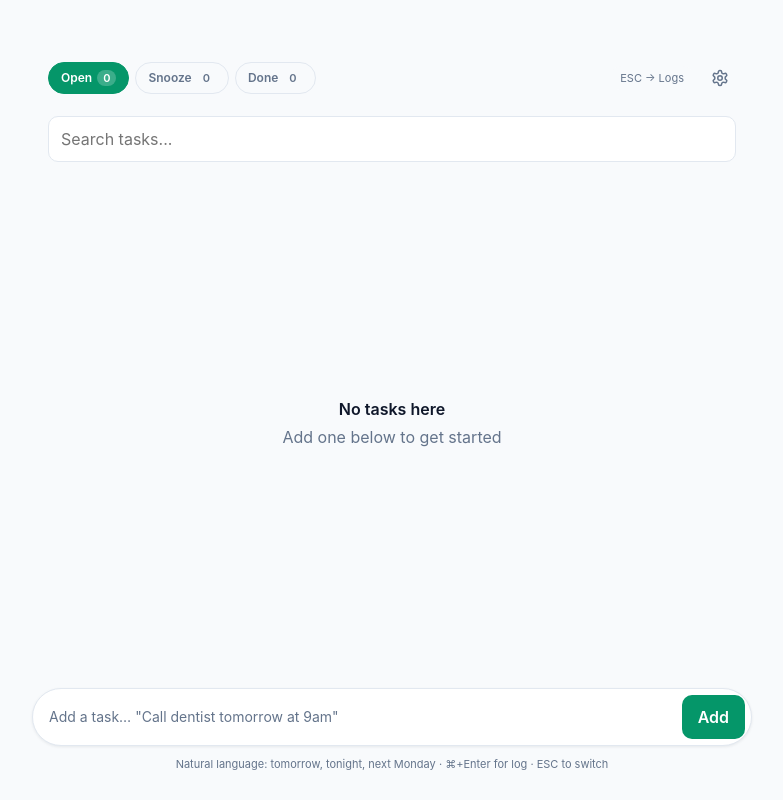
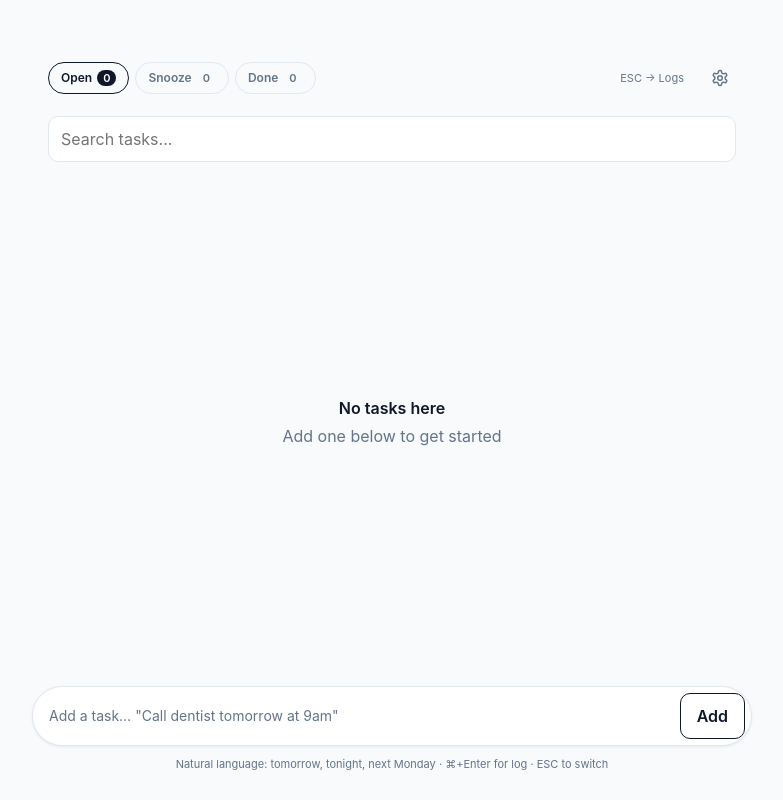
Before and after one commit to parakhjain23/task-note-extension, a website with bundled scripts: page index.html in a window 1280 px wide. Shown: the whole page, without its empty margins (248-1031 px from the left). Built offline with nearby package versions, Linux system fonts and the light colour scheme; no server answers.

```diff
--- a/styles.css
+++ b/styles.css
@@ -547,9 +547,9 @@ body {
 }
 
 .tab-btn.active {
-  background: var(--primary);
-  border-color: var(--primary);
-  color: white;
+  background: transparent;
+  border-color: var(--text);
+  color: var(--text);
 }
 
 .tab-count {
@@ -562,8 +562,8 @@ body {
 }
 
 .tab-btn.active .tab-count {
-  background: rgba(255, 255, 255, 0.22);
-  color: white;
+  background: var(--text);
+  color: var(--surface);
 }
 
 /* Editor.js — theme aware */
@@ -941,12 +941,13 @@ h4.ce-header {
 }
 
 .btn-primary {
-  background: var(--primary);
-  color: white;
+  background: transparent;
+  color: var(--text);
+  border: 1px solid var(--text);
 }
 
 .btn-primary:hover {
-  background: var(--primary-hover);
+  background: var(--bg);
 }
 
 .btn-secondary {
```
Also changed, not shown: 1 other file.
